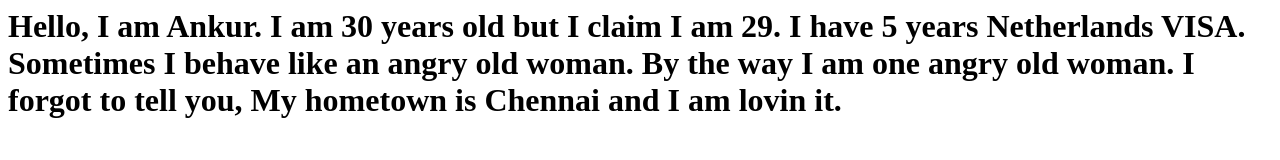
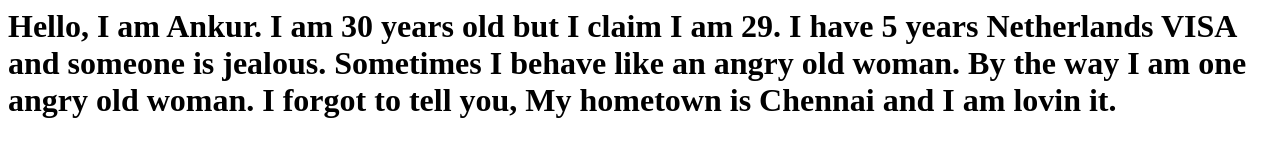
Before and after one commit to seewhatisee/website, a plain HTML site: page index.html in a window 1280 px wide. Drawn offline with Linux system fonts and the light colour scheme.

Commit message:
message improved

```diff
--- a/index.html
+++ b/index.html
@@ -1,5 +1,5 @@
 <html>
 <body>
-<h1> Hello, I am Ankur. I am 30 years old but I claim I am 29. I have 5 years Netherlands VISA. Sometimes I behave like an angry old woman. By the way I am one angry old woman. I forgot to tell you, My hometown is Chennai and I am lovin it.</h1>
+<h1> Hello, I am Ankur. I am 30 years old but I claim I am 29. I have 5 years Netherlands VISA and someone is jealous. Sometimes I behave like an angry old woman. By the way I am one angry old woman. I forgot to tell you, My hometown is Chennai and I am lovin it.</h1>
 </body>
 </html>
```
